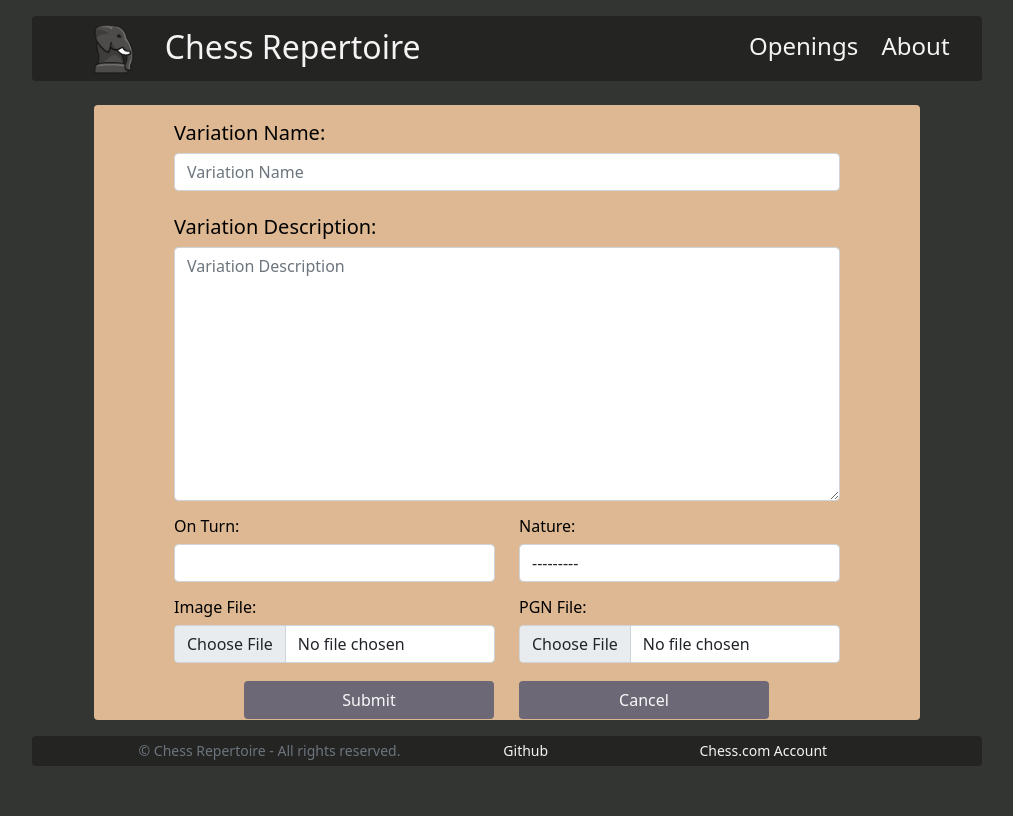
After one commit to paudom/ChessRepertoire, a Django app: a page that uses chess_repertoire/chess_repertoire/apps/repertoire/templates/repertoire/variation_new_form.html in a window 1280 px wide. The commit adds this page. Shown: the whole page, without its empty margins (133-1146 px from the left). Run offline with Django 3.2, Linux system fonts and the light colour scheme; tables that the repository leaves empty hold one stand-in row (values such as "Sample post").

Commit message:
Added forms, create, update views for variations. All working. Now on review and practice.

```diff
--- a/chess_repertoire/chess_repertoire/apps/repertoire/forms.py
+++ b/chess_repertoire/chess_repertoire/apps/repertoire/forms.py
@@ -1,4 +1,3 @@
-from django.db.models import fields
 from django import forms
 from .models import Opening, Variation
 
@@ -7,7 +6,6 @@ class OpeningForm(forms.ModelForm):
     class Meta:
         model = Opening
         fields = '__all__'
-        exclude = ['image']
 
         widgets = {
             'name': forms.TextInput(
@@ -24,5 +22,32 @@ class OpeningForm(forms.ModelForm):
             ),
             'color': forms.Select(attrs={'class': 'form-control'}),
             'difficulty': forms.Select(attrs={'class': 'form-control'}),
-            'category': forms.Select(attrs={'class': 'form-control'})
+            'category': forms.Select(attrs={'class': 'form-control'}),
+            'image': forms.FileInput(attrs={'class': 'form-control'})
         }
+
+# -- Variation Form -- #
+class VariationForm(forms.ModelForm):
+    class Meta:
+        model = Variation
+        fields = '__all__'
+        exclude = ['opening']
+
+        widgets = {
+            'name': forms.TextInput(
+                attrs={
+                    'class': 'form-control',
+                    'placeholder': 'Variation Name'
+                }
+            ),
+            'description': forms.Textarea(
+                attrs={
+                    'class': 'form-control',
+                    'placeholder': 'Variation Description'
+                }
+            ),
+            'on_turn': forms.NumberInput(attrs={'class': 'form-control'}),
+            'nature': forms.Select(attrs={'class': 'form-control'}),
+            'pgn_file': forms.FileInput(attrs={'class': 'form-control'}),
+            'image_file': forms.FileInput(attrs={'class': 'form-control'})
+        }
--- a/chess_repertoire/chess_repertoire/apps/repertoire/models.py
+++ b/chess_repertoire/chess_repertoire/apps/repertoire/models.py
@@ -64,7 +64,7 @@ class Opening(models.Model):
         GAMBIT = "GB", "GAMBIT"
 
     name = models.CharField(max_length=constants.MAX_LENGTH, primary_key=True)
-    description = models.TextField(max_length=constants.TEXT_MAX_LENGTH, default='')
+    description = models.TextField(max_length=constants.OPENING_MAX_LENGTH, default='')
     color = models.IntegerField(blank=False, choices=Color.choices)
     difficulty = models.CharField(
         max_length=constants.MAX_LENGTH, blank=False, choices=Difficulty.choices
@@ -76,7 +76,7 @@ class Opening(models.Model):
         upload_to=opening_upload_attribute,
         height_field=None,
         width_field=None,
-        max_length=constants.TEXT_MAX_LENGTH
+        max_length=constants.FILE_MAX_LENGTH
     )
 
     class Meta:
@@ -114,7 +114,7 @@ class Variation(models.Model):
         ADVANTAGEOUS = "ADV", "ADVANTAGEOUS"
 
     name = models.CharField(max_length=constants.MAX_LENGTH, primary_key=True)
-    description = models.CharField(max_length=constants.TEXT_MAX_LENGTH)
+    description = models.TextField(max_length=constants.VARIATION_MAX_LENGTH)
     on_turn = models.PositiveIntegerField()
     nature = models.CharField(
         max_length=constants.MAX_LENGTH, blank=False, choices=Nature.choices
@@ -125,11 +125,14 @@ class Variation(models.Model):
         upload_to=variation_upload_attribute,
         height_field=None,
         width_field=None,
-        max_length=constants.TEXT_MAX_LENGTH
+        max_length=constants.FILE_MAX_LENGTH
     )
 
     class Meta:
         ordering = ['-on_turn', 'name']
+
+    def get_absolute_url(self):
+        return reverse('repertoire:opening_variations', kwargs={'pk': self.opening.name})
 
     def __str__(self) -> str:
         return f'{self.name} {self.__class__.__name__} from {self.opening.name}'
--- a/chess_repertoire/chess_repertoire/apps/repertoire/templates/repertoire/opening_detail.html
+++ b/chess_repertoire/chess_repertoire/apps/repertoire/templates/repertoire/opening_detail.html
@@ -122,15 +122,15 @@
 		</div>
 		<div class="row" style="position: relative; top:60px;">
 			<div class="col text-center">
-				<a href="#" class="btn text-light" style="width: 300px; background-color: #9C6644;" role="button">Variations</a>
+				<a href="{% url 'repertoire:opening_variations' opening.name %}" class="btn text-light" style="width: 175px; background-color: #9C6644;" role="button">Variations</a>
 			</div>
 			<div class="col text-center">
-				<a href="{% url 'repertoire:modify_opening' opening.name %}" class="btn text-light" style="width: 300px; background-color: #9C6644;" role="button">Modify</a>
+				<a href="{% url 'repertoire:modify_opening' opening.name %}" class="btn text-light" style="width: 175px; background-color: #9C6644;" role="button">Modify</a>
 			</div>
 		</div>
 	</div>
 	<div class="text-center">
-		<a href="{% url 'repertoire:openings'%}" class="btn text-light" style="width: 350px; background-color: #6D6875;" role="button">Back</a>
+		<a href="{% url 'repertoire:openings'%}" class="btn text-light" style="width: 300px; background-color: #6D6875;" role="button">Back</a>
 	</div>
 </div>
 
--- /dev/null
+++ b/chess_repertoire/chess_repertoire/apps/repertoire/templates/repertoire/variation_new_form.html
@@ -0,0 +1,69 @@
+{% extends 'layouts/base.html' %}
+
+{% block title %}New Variation{% endblock %}
+
+{% block content %}
+<div class="container mt-4 mx-auto" style="max-width: 850px;">
+	<div class="container mt-3 mb-3 px-0 rounded" style="background-color:#DDB892; height: 615px;">
+		<form method="POST" enctype="multipart/form-data">
+			{% csrf_token %}
+			<div class="form-row py-3" style="padding-left: 80px; padding-right: 80px;">
+				<div class="form-group">
+					<h5>Variation Name:</h5>
+					{{ form.name }}
+				</div>
+			</div>
+			<div class="form-row py-2" style="padding-left: 80px; padding-right: 80px;">
+				<div class="form-group">
+					<h5>Variation Description:</h5>
+					{{ form.description }}
+				</div>
+			</div>
+			<div class="form-row py-2" style="padding-left: 80px; padding-right: 80px;">
+				<div class="row">
+					<div class="col">
+						<h6>On Turn:</h6>
+					</div>
+					<div class="col">
+						<h6>Nature:</h6>
+					</div>
+				</div>
+				<div class="row">
+					<div class="col">
+						{{ form.on_turn }}
+					</div>
+					<div class="col">
+						{{ form.nature }}
+					</div>
+				</div>
+			</div>
+			<div class="form-row py-2" style="padding-left: 80px; padding-right: 80px;">
+				<div class="row">
+					<div class="col">
+						<h6>Image File:</h6>
+						<div class="form-group">
+							{{ form.image_file }}
+						</div>
+					</div>
+					<div class="col">
+						<h6>PGN File:</h6>
+						<div class="form-group">
+							{{ form.pgn_file }}
+						</div>
+					</div>
+				</div>
+			</div>
+			<div class="form-row" style="padding-left: 150px; padding-right: 150px; position: relative; top: 10px;">
+				<div class="row">
+					<div class="col">
+						<button type="submit" class="btn text-light" style="width: 250px; background-color: #6D6875;" role="button">Submit</button>
+					</div>
+					<div class="col">
+						<a href="{% url 'repertoire:opening_variations' opening.name %}" class="btn text-light" style="width: 250px; background-color: #6D6875;" role="button">Cancel</a>
+					</div>
+				</div>
+			</div>
+		</form>
+	</div>
+</div>
+{% endblock %}
--- a/chess_repertoire/chess_repertoire/apps/repertoire/urls.py
+++ b/chess_repertoire/chess_repertoire/apps/repertoire/urls.py
@@ -9,5 +9,8 @@ urlpatterns = [
     path('about/', views.AboutPage.as_view(), name='about'),
     path('new_opening/', views.NewOpening.as_view(), name='new_opening'),
     path('<str:pk>/', views.OpeningDetail.as_view(), name='opening_detail'),
-    path('<str:pk>/modify/', views.ModifyOpening.as_view(), name='modify_opening')
+    path('<str:pk>/modify/', views.ModifyOpening.as_view(), name='modify_opening'),
+    path('<str:pk>/variations/', views.OpeningVariations.as_view(), name='opening_variations'),
+    path('<str:pk>/new_variation/', views.NewVariation.as_view(), name='new_variation'),
+    path('<str:opening_name>/<str:pk>/modify/', views.ModifyVariation.as_view(), name='modify_variation')
 ]
--- a/chess_repertoire/chess_repertoire/apps/repertoire/views.py
+++ b/chess_repertoire/chess_repertoire/apps/repertoire/views.py
@@ -1,11 +1,9 @@
-from django.http import HttpResponse
-from django.shortcuts import render
 from django.views.generic import (CreateView, DetailView, ListView, UpdateView, TemplateView)
 from django.core.paginator import Paginator
 
-from .constants import MAX_OPENING_PER_PAGE
+from .constants import MAX_OPENING_PER_PAGE, MAX_VARIATION_PER_PAGE
 from .models import Opening, Variation
-from .forms import OpeningForm
+from .forms import OpeningForm, VariationForm
 from .filters import OpeningFilter
 
 # -- General Views -- #
@@ -21,7 +19,7 @@ class OpeningIndex(ListView):
     def get_context_data(self, **kwargs):
         context = super().get_context_data(**kwargs)
         context['filter'] = OpeningFilter(self.request.GET, queryset=self.get_queryset())
-        # -- Pagination -- #
+        # -- Pagination with Filtering -- #
         paginator = Paginator(context['filter'].qs, OpeningIndex.paginate_by)
         page_number = self.request.GET.get('page')
         openings = paginator.get_page(page_number)
@@ -36,11 +34,56 @@ class OpeningDetail(DetailView):
 class NewOpening(CreateView):
     model = Opening
     form_class = OpeningForm
-    template_name = 'repertoire/opening_form.html'
+    template_name = 'repertoire/opening_new_form.html'
 
 class ModifyOpening(UpdateView):
     model = Opening
     form_class = OpeningForm
-    template_name = 'repertoire/opening_form.html'
+    template_name = 'repertoire/opening_modify_form.html'
+
+    def get_context_data(self, **kwargs):
+        context = super().get_context_data(**kwargs)
+        context['opening'] = Opening.objects.get(pk=self.kwargs['pk'])
+        return context
 
 # -- Variation Views -- #
+class OpeningVariations(ListView):
+    model = Opening
+    template_name = 'repertoire/opening_variations.html'
+    paginate_by = MAX_VARIATION_PER_PAGE
+    context_object_name = 'variations'
+
+    def get_queryset(self, **kwargs):
+        opening = Opening.objects.get(pk=self.kwargs['pk'])
+        variations = opening.variation_set.all()
+        return variations
+
+    def get_context_data(self, **kwargs):
+        context = super().get_context_data(**kwargs)
+        context['opening'] = Opening.objects.get(pk=self.kwargs['pk'])
+        return context
+
+class NewVariation(CreateView):
+    model = Variation
+    form_class = VariationForm
+    template_name = 'repertoire/variation_new_form.html'
+
+    def get_context_data(self, **kwargs):
+        context = super().get_context_data(**kwargs)
+        context['opening'] = Opening.objects.get(pk=self.kwargs['pk'])
+        return context
+
+    def form_valid(self, form):
+        form.instance.opening = Opening.objects.get(pk=self.kwargs['pk'])
+        return super().form_valid(form)
+
+class ModifyVariation(UpdateView):
+    model = Variation
+    form_class = VariationForm
+    template_name = 'repertoire/variation_modify_form.html'
+
+    def get_context_data(self, **kwargs):
+        context = super().get_context_data(**kwargs)
+        context['opening'] = Opening.objects.get(pk=self.kwargs['opening_name'])
+        context['variation'] = Variation.objects.get(pk=self.kwargs['pk'])
+        return context
--- a/chess_repertoire/chess_repertoire/settings.py
+++ b/chess_repertoire/chess_repertoire/settings.py
@@ -22,7 +22,7 @@ BASE_DIR = Path(__file__).resolve().parent
 SECRET_KEY = 'django-insecure-5a3mncb=5vt0jzhp^nrx=yoki8%pwnjt2m&11%m-sd-o3*jfvk'
 
 # SECURITY WARNING: don't run with debug turned on in production!
-DEBUG = False
+DEBUG = True
 
 ALLOWED_HOSTS = ['127.0.0.1']
 
```
Also changed, not shown: chess_repertoire/chess_repertoire/apps/repertoire/constants.py (+5 -2 lines), chess_repertoire/chess_repertoire/apps/repertoire/templates/repertoire/opening_modify_form.html (added, +65 -0 lines), chess_repertoire/chess_repertoire/apps/repertoire/templates/repertoire/opening_new_form.html (added, +65 -0 lines), chess_repertoire/chess_repertoire/apps/repertoire/templates/repertoire/opening_variations.html (+107 -0 lines), chess_repertoire/chess_repertoire/apps/repertoire/templates/repertoire/openings.html (+6 -4 lines), chess_repertoire/chess_repertoire/apps/repertoire/templates/repertoire/variation_modify_form.html (renamed from chess_repertoire/chess_repertoire/apps/repertoire/templates/repertoire/opening_form.html, +23 -13 lines), chess_repertoire/chess_repertoire/apps/repertoire/migrations/0001_initial.py.
